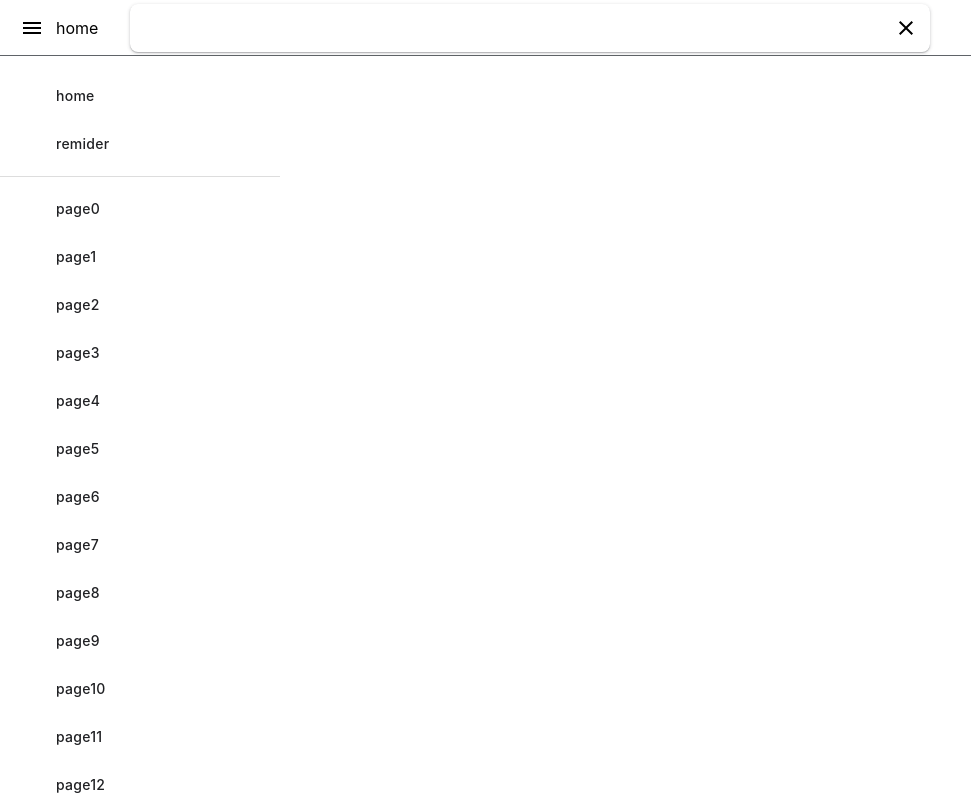
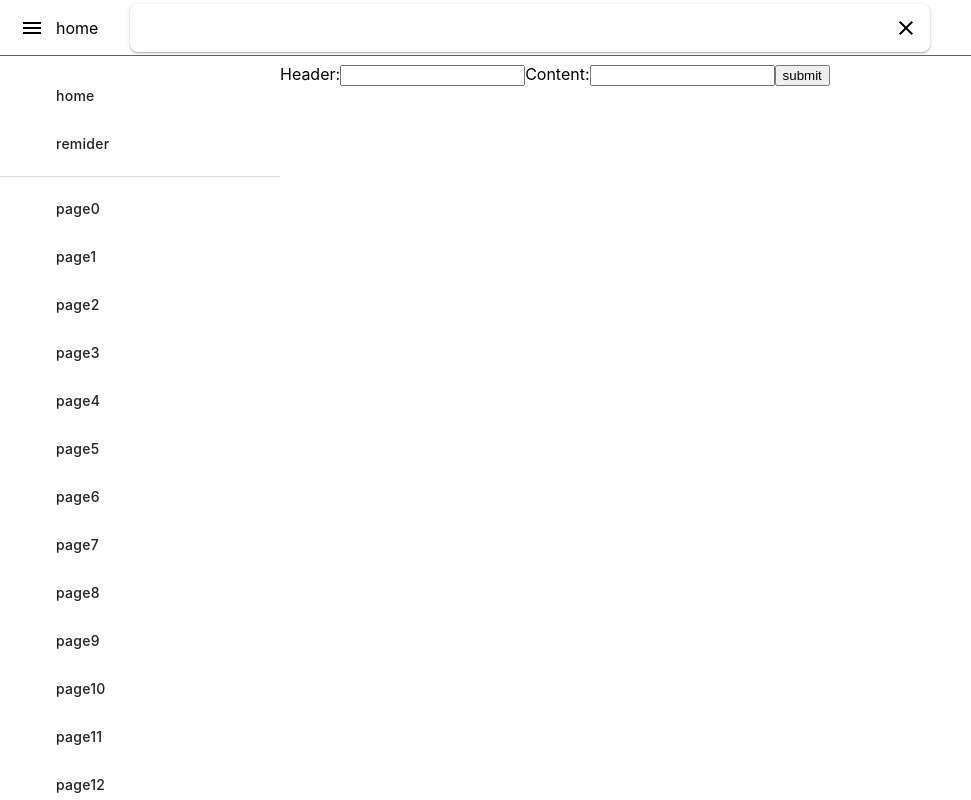
Before and after one commit to SimoTw/keep_front, a React (Create React App) app: page /home in a window 1280 px wide. Shown: the whole page, without its empty margins (0-971 px from the left). Built offline with nearby package versions, Linux system fonts and the light colour scheme.

Commit message:
use card reducer

```diff
--- a/src/containers/App.js
+++ b/src/containers/App.js
@@ -4,12 +4,15 @@ import styles from "./App.module.css";
 import Header from "components/Header";
 import Sidebar from "containers/Sidebar";
 import useSidebar from "reducers/useSidebar";
+import useCards from "reducers/useCards";
 import Home from "pages/Home";
 import Page1 from "pages/Page1";
 import TagForm from "containers/TagForm";
 
 function App() {
   const [sidebarState, sidebarHandlers] = useSidebar();
+  const [cards, cardHandlers] = useCards();
+
   return (
     <div className={styles.App}>
       <Header sidebarState={sidebarState} sidebarHandlers={sidebarHandlers} />
@@ -27,8 +30,8 @@ function App() {
   function RenderPages() {
     return (
       <Switch>
-        <Route exact path="/">
-          <Home />
+        <Route exact path="/home">
+          <Home cards={cards} cardHandlers={cardHandlers} />
         </Route>
         <Route path="/page1">
           <Page1 />
--- a/src/pages/Home.js
+++ b/src/pages/Home.js
@@ -1,5 +1,68 @@
-import React from "react";
+import React, { useState } from "react";
 
-export default function Home() {
-  return <div>Home</div>;
+export default function Home({ cards, cardHandlers }) {
+  return (
+    <div>
+      <div>
+        <CardForm cardHandlers={cardHandlers} />
+      </div>
+      <div>
+        {cards.map(card => (
+          <Card key={card.id} {...card} cardHandlers={cardHandlers} />
+        ))}
+      </div>
+    </div>
+  );
 }
+
+function CardForm({ cardHandlers }) {
+  const [header, setHeader] = useState("");
+  const [content, setContent] = useState("");
+
+  const onSubmit = e => {
+    e.preventDefault();
+    if (header !== "" || content !== "")
+      cardHandlers.onAddClick({ header, content });
+    setHeader("");
+    setContent("");
+  };
+  return (
+    <form onSubmit={onSubmit}>
+      <label>
+        Header:
+        <input value={header} onChange={e => setHeader(e.target.value)} />
+      </label>
+      <label>
+        Content:
+        <input value={content} onChange={e => setContent(e.target.value)} />
+      </label>
+      <input type="submit" value="submit" />
+    </form>
+  );
+}
+function Card({ id, header, content, cardHandlers }) {
+  const makeOnChange = field => e => {
+    cardHandlers.onChange({
+      id,
+      field,
+      payload: e.target.value
+    });
+  };
+  return (
+    <div>
+      <div>
+        Header:
+        <input onChange={makeOnChange("header")} value={header} />
+      </div>
+      <div>
+        Content:
+        <input onChange={makeOnChange("content")} value={content} />
+      </div>
+      <div>
+        <button onClick={() => cardHandlers.onDeleteClick({ id })}>
+          delete {id}
+        </button>
+      </div>
+    </div>
+  );
+}
--- /dev/null
+++ b/src/reducers/useCards.js
@@ -0,0 +1,50 @@
+import { useReducer } from "react";
+
+let count = 0;
+
+const makeCard = ({ header = "", content = "" }) => ({
+  id: count++,
+  header,
+  content
+});
+
+const cardReducer = (state, action) => {
+  console.log("state", state, "action", action);
+
+  switch (action.type) {
+    case "add": {
+      const { header, content } = action;
+      return [...state, makeCard({ header, content })];
+    }
+    case "change": {
+      const { id, field, payload } = action;
+      return state.map(card =>
+        card.id === id ? { ...card, [field]: payload } : card
+      );
+    }
+    case "delete": {
+      const { id } = action;
+      return state.filter(card => card.id !== id);
+    }
+    default:
+      throw new Error(`unhandlable types: ${action.type}`);
+  }
+};
+
+cardReducer.types = {
+  add: "add",
+  change: "change",
+  delete: "delete"
+};
+
+export default function useCards() {
+  // const initState = {cardForm: makeCard(), cards: []};
+  const [state, dispatch] = useReducer(cardReducer, []);
+  const onAddClick = ({ header, content }) =>
+    dispatch({ type: cardReducer.types.add, header, content });
+  const onDeleteClick = ({ id }) =>
+    dispatch({ type: cardReducer.types.delete, id });
+  const onChange = ({ id, field, payload }) =>
+    dispatch({ type: cardReducer.types.change, id, field, payload });
+  return [state, { onAddClick, onDeleteClick, onChange }];
+}
```
